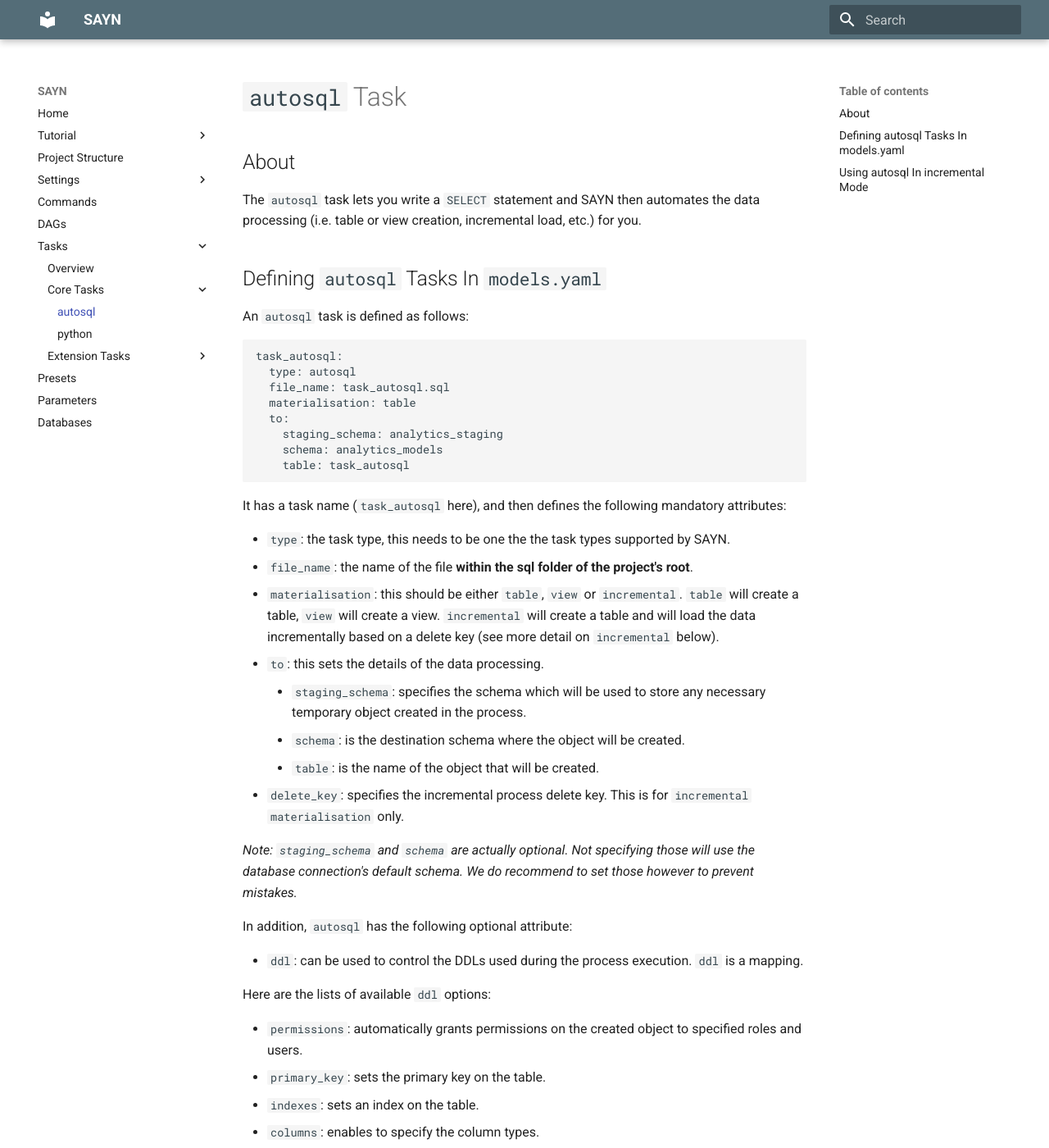
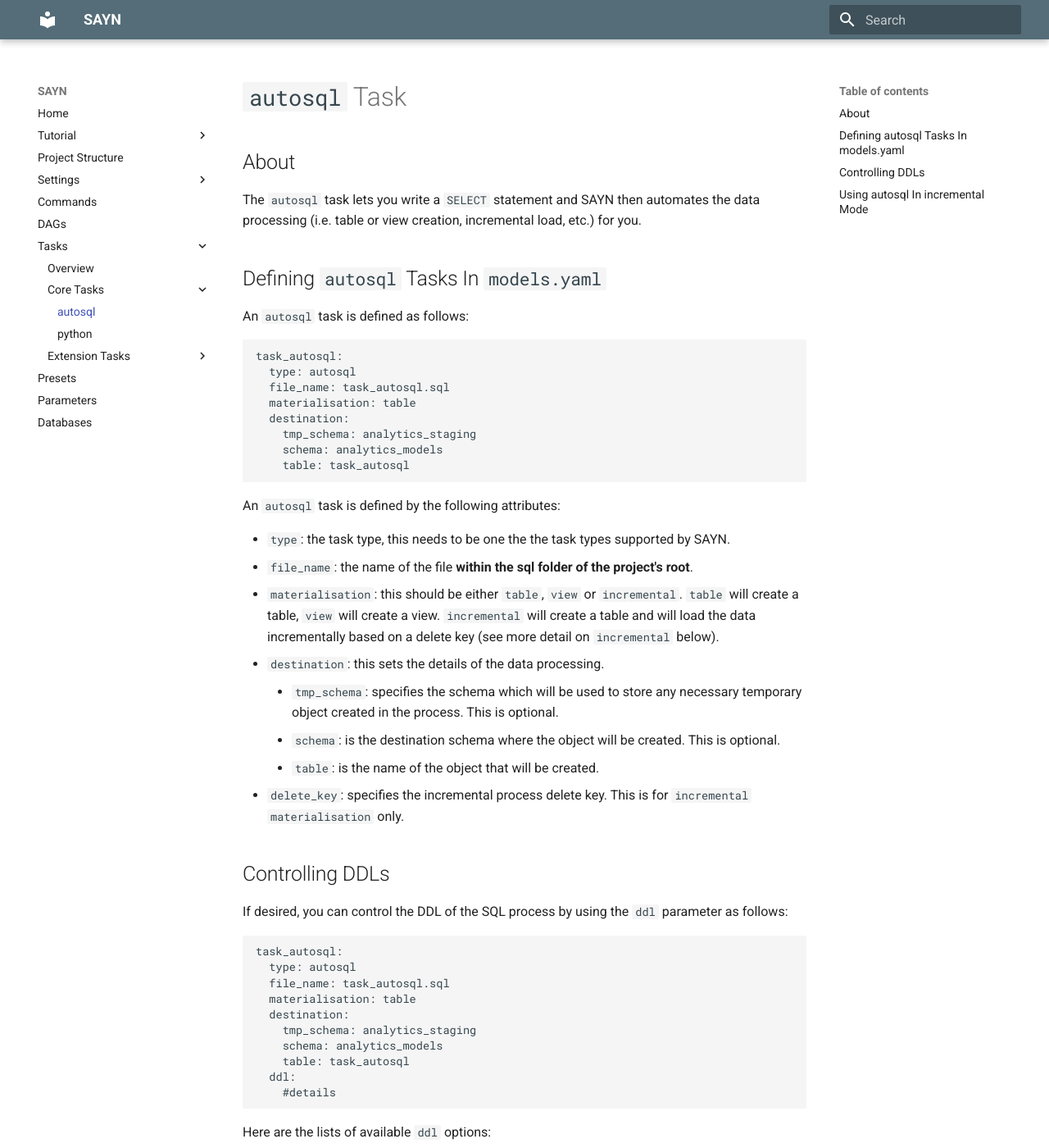
Before and after one commit to 173TECH/sayn, an MkDocs documentation site: the page built from docs/tasks/core/autosql.md, in a window 1280 px wide and 1400 px high. Shown: the whole window at 82% size. Built offline with MkDocs 1.6.1 and Material for MkDocs 9.7.7, drawn with Linux system fonts in a browser that asks for light colours; some of the changed text lies outside the part shown.

Commit message:
docs changes to align with 0.2

````diff
--- a/docs/tasks/core/autosql.md
+++ b/docs/tasks/core/autosql.md
@@ -13,28 +13,39 @@
   type: autosql
   file_name: task_autosql.sql
   materialisation: table
-  to:
-    staging_schema: analytics_staging
+  destination:
+    tmp_schema: analytics_staging
     schema: analytics_models
     table: task_autosql
 ```
 
-It has a task name (`task_autosql` here), and then defines the following mandatory attributes:
+An `autosql` task is defined by the following attributes:
 
 * `type`: the task type, this needs to be one the the task types supported by SAYN.
 * `file_name`: the name of the file **within the sql folder of the project's root**.
 * `materialisation`: this should be either `table`, `view` or `incremental`. `table` will create a table, `view` will create a view. `incremental` will create a table and will load the data incrementally based on a delete key (see more detail on `incremental` below).
-* `to`: this sets the details of the data processing.
-    * `staging_schema`: specifies the schema which will be used to store any necessary temporary object created in the process.
-    * `schema`: is the destination schema where the object will be created.
+* `destination`: this sets the details of the data processing.
+    * `tmp_schema`: specifies the schema which will be used to store any necessary temporary object created in the process. This is optional.
+    * `schema`: is the destination schema where the object will be created. This is optional.
     * `table`: is the name of the object that will be created.
 * `delete_key`: specifies the incremental process delete key. This is for `incremental` `materialisation` only.
 
-*Note: `staging_schema` and `schema` are actually optional. Not specifying those will use the database connection's default schema. We do recommend to set those however to prevent mistakes.*
+## Controlling DDLs
 
-In addition, `autosql` has the following optional attribute:
+If desired, you can control the DDL of the SQL process by using the `ddl` parameter as follows:
 
-* `ddl`: can be used to control the DDLs used during the process execution. `ddl` is a mapping.
+```yaml
+task_autosql:
+  type: autosql
+  file_name: task_autosql.sql
+  materialisation: table
+  destination:
+    tmp_schema: analytics_staging
+    schema: analytics_models
+    table: task_autosql
+  ddl:
+    #details
+```
 
 Here are the lists of available `ddl` options:
 
@@ -43,29 +54,11 @@
 * `indexes`: sets an index on the table.
 * `columns`: enables to specify the column types.
 
-Please see below an example with all `ddl` parameters set for an `autosql` task materialising into a `table`:
-
-```yaml
-task_autosql_ddl:
-  type: autosql
-  file_name: test_sql_incremental.sql
-  ddl:
-    primary_key:
-      - listing_id
-    columns:
-      listing_id:
-        type: integer
-      listing_name:
-        type: varchar
-    indexes:
-      - listing_id
-```
-
 ## Using `autosql` In `incremental` Mode
 
 If you do not want to have a full refresh of your tables, you can use the `autosql` task with `incremental` `materialisation`. This is extremely useful for large data volumes when full refresh would be too long.
 
-SAYN `autosql` tasks with `incremental` materialisation require at least a `delete_key` (a list of fields). Please see below an example:
+SAYN `autosql` tasks with `incremental` materialisation require a `delete_key` to be set. Please see below an example:
 
 ```yaml
 task_autosql_incremental:
````
Also changed, not shown: README.md (+7 -1 lines), docs/databases.md (+1 -1 lines), docs/parameters.md (+24 -21 lines), docs/tasks/core/python.md (+20 -22 lines), docs/tasks/extensions/dummy.md (+1 -5 lines), docs/tasks/overview.md (+2 -2 lines).
